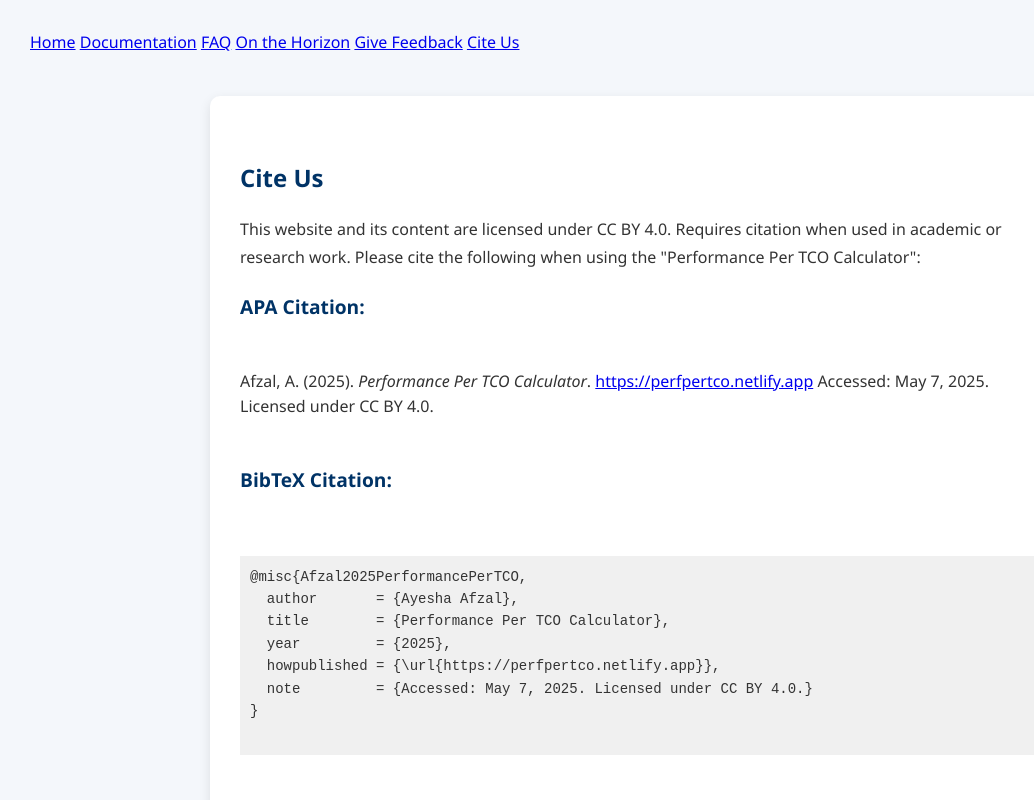
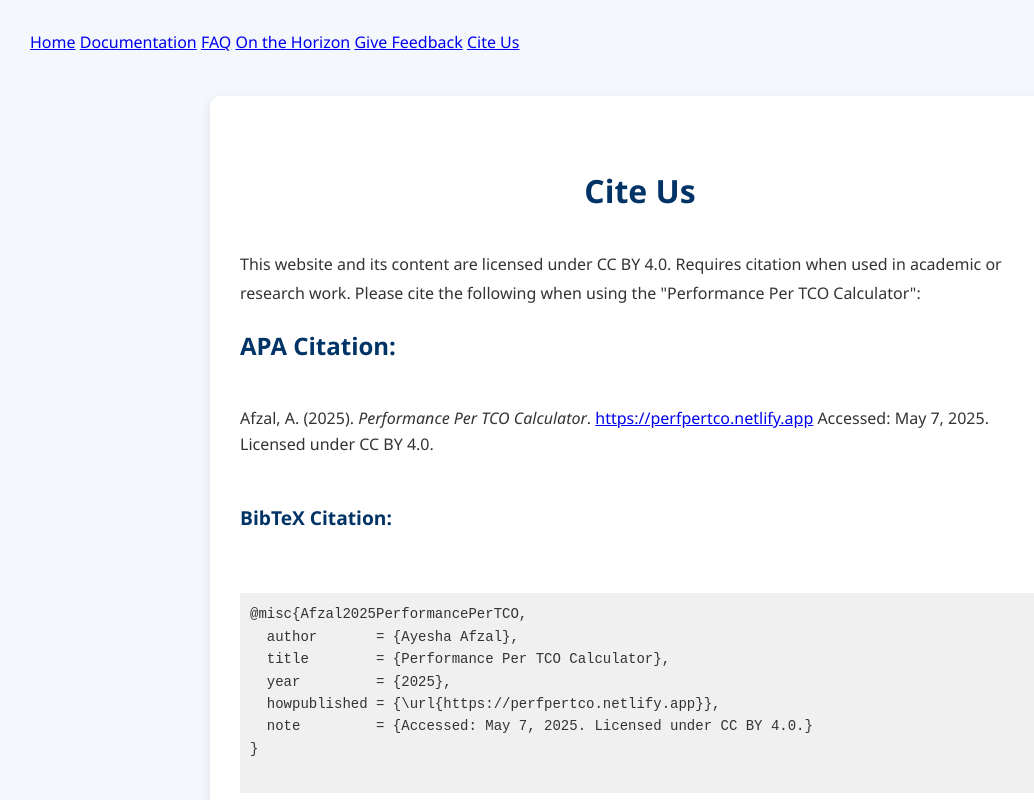
Before and after one commit to AyeshaAfzal91/PerfPerTCO, a website: page cite.html in a window 1280 px wide. Shown: the top 800 px of the page, without its empty margins (0-1034 px from the left). Drawn offline with Linux system fonts and the light colour scheme.

Commit message:
Add files via upload

```diff
--- a/cite.html
+++ b/cite.html
@@ -29,10 +29,10 @@
 
     const citePageContent = `
   <section class="cite-section">
-        <h2>Cite Us</h2>
+        <h1>Cite Us</h1>
         <p> This website and its content are licensed under CC BY 4.0. Requires citation when used in academic or research work. Please cite the following when using the "Performance Per TCO Calculator":</p>
         <div style="margin-top: 20px; font-size: 16px; line-height: 1.6;">
-          <h3>APA Citation:</h3><br>
+          <h2>APA Citation:</h2><br>
           Afzal, A. (2025). <i>Performance Per TCO Calculator</i>.
           <a href="https://perfpertco.netlify.app" target="_blank">https://perfpertco.netlify.app</a>
           Accessed: ${todaysDate}. Licensed under CC BY 4.0.<br><br>
```
